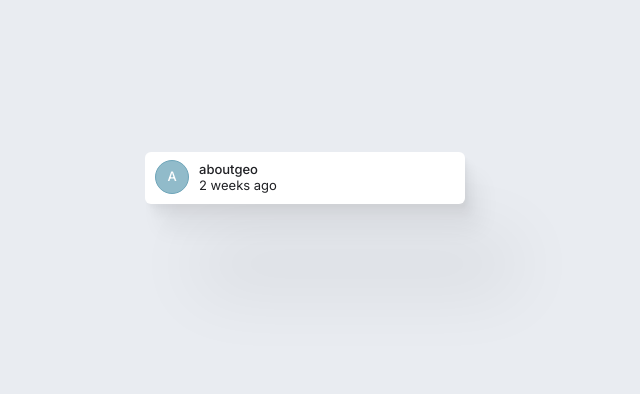
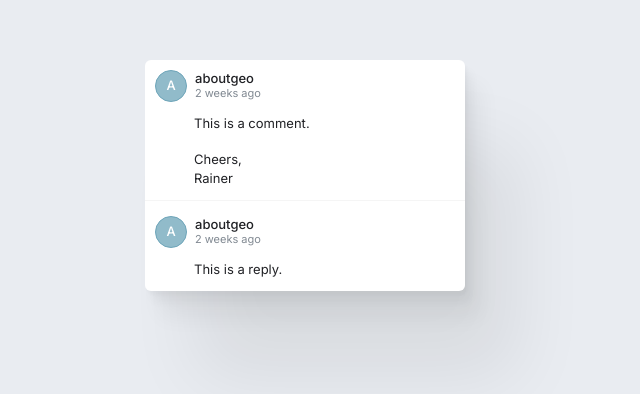
Before and after one commit to recogito/wireframing, a React (Vite) app: page / in a window 1280 px wide. Shown: the part 222-616 px from the top of the page, without its empty margins (335-975 px from the left). Built offline with nearby package versions, Linux system fonts and the light colour scheme.

Commit message:
Minor initial CSS styles

```diff
--- a/src/AnnotationPopup/AnnotationPopup.css
+++ b/src/AnnotationPopup/AnnotationPopup.css
@@ -6,6 +6,29 @@
     6.5px 10.8px 9.1px rgba(0, 0, 0, 0.035),
     15.7px 25.9px 22px rgba(0, 0, 0, 0.046),
     52px 86px 73px rgba(0, 0, 0, 0.07);
+  width: 320px;
+}
+
+.annotation-popup ul {
+  list-style-type: none;
+  margin: 0;
+  padding: 0;
+}
+
+.annotation-popup article {
+  border-bottom: 1px solid rgba(0, 0, 0, 0.04);
+  font-size: 13px;
+  margin-bottom: 5px;
   padding: 10px;
-  width: 300px;
 }
+
+.annotation-popup li:last-child article {
+  border-bottom: none;
+}
+
+.annotation-popup article p {
+  line-height: 140%;
+  margin: 0;
+  padding: 12px 3px 3px 39px;
+  white-space: pre;
+}
--- a/src/AnnotationPopup/AnnotationPopup.tsx
+++ b/src/AnnotationPopup/AnnotationPopup.tsx
@@ -6,7 +6,32 @@ export const AnnotationPopup = () => {
 
   return (
     <div className="annotation-popup">
-      <BodyHeader />
+      <ul>
+        <li>
+          <article>
+            <BodyHeader />
+            <p>
+              {`This is a comment.
+
+Cheers,
+Rainer`}
+            </p>
+          </article>
+        </li>
+
+        <li className="n-more">
+
+        </li>
+
+        <li>
+          <article>
+            <BodyHeader />
+            <p>
+              This is a reply.
+            </p>
+          </article>
+        </li>
+      </ul>
     </div>
   )
 
--- a/src/AnnotationPopup/Avatar/Avatar.css
+++ b/src/AnnotationPopup/Avatar/Avatar.css
@@ -2,8 +2,8 @@
   border-radius: 50%;
   display: inline-block;
   position:relative;
-  height: 34px;
-  width: 34px;
+  height: 32px;
+  width: 32px;
 }
 
 .avatar-image,
--- a/src/AnnotationPopup/BodyHeader/BodyHeader.css
+++ b/src/AnnotationPopup/BodyHeader/BodyHeader.css
@@ -2,8 +2,8 @@
   align-items: center;
   display: flex;
   flex-direction: row;
-  font-size: var(--font-tiny);
-  line-height: 1.2em;
+  font-size: 13px;
+  line-height: 1.1em;
   white-space: nowrap;
   width: 100%;
 }
@@ -17,17 +17,16 @@
 }
 
 .annotation-body-header .avatar {
-  margin-right: 10px;
-  margin-top: -2px;
+  margin-right: 8px;
+  margin-top: 0;
 }
 
 .annotation-body-header address {
-  font-size: 1em;
   font-style: normal;
   font-weight: 500;
 }
 
 .annotation-body-header time {
   color: var(--font-light);
-  font-size: 0.875em;
+  font-size: 11px;
 }
--- a/src/AnnotationPopup/BodyHeader/BodyHeader.tsx
+++ b/src/AnnotationPopup/BodyHeader/BodyHeader.tsx
@@ -16,7 +16,7 @@ export const BodyHeader = () => {
         </address>
 
         <div className="annotation-body-created-at">
-          2 weeks ago
+          <time>2 weeks ago</time>
         </div>
       </div>
     </div>
```
